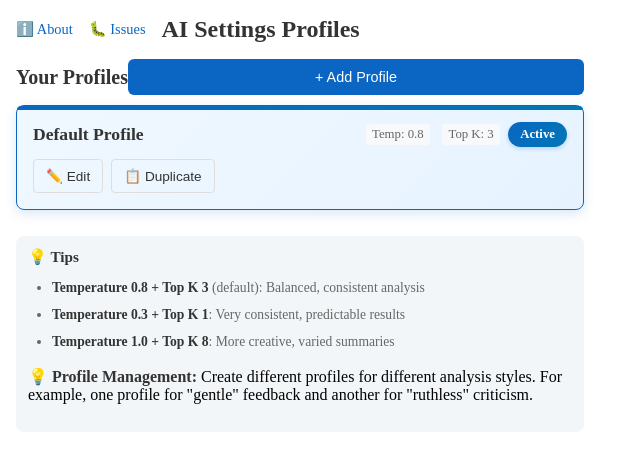
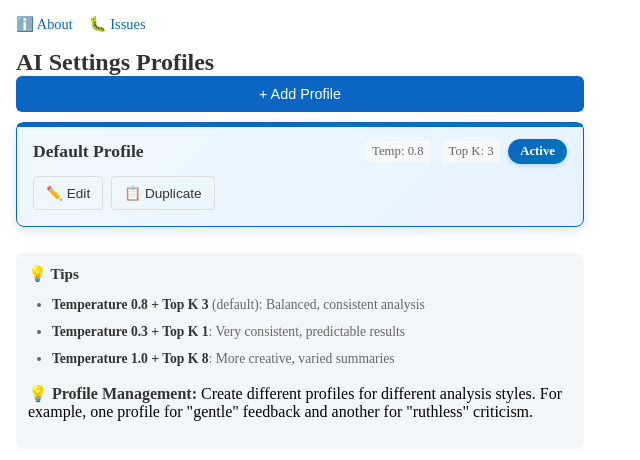
Before and after one commit to Bwca/browser-extension_linkedin-summarize-post, an Angular app in the folder extension/: page /settings in a window 1280 px wide. Shown: the top 460 px of the page, without its empty margins (0-640 px from the left). Built offline with nearby package versions, Linux system fonts and the light colour scheme.

Commit message:
Refactor angular.json for style optimization and update settings component layout. Adjusted styles configuration for better performance, increased minimum height in index.html, and refined headings in settings component for improved clarity. LABELS: refactor, ui-update

```diff
--- a/extension/angular.json
+++ b/extension/angular.json
@@ -27,9 +27,7 @@
               },
               "src/manifest.json"
             ],
-            "styles": [
-              "src/styles.scss"
-            ],
+            "styles": ["src/styles.scss"],
             "outputPath": "dist/linkedin-summarize-post"
           },
           "configurations": {
@@ -43,10 +41,14 @@
                 {
                   "type": "anyComponentStyle",
                   "maximumWarning": "4kB",
-                  "maximumError": "8kB"
+                  "maximumError": "30kB"
                 }
               ],
-              "outputHashing": "all"
+              "outputHashing": "all",
+              "optimization": {
+                "styles": false,
+                "fonts": false
+              }
             },
             "development": {
               "optimization": false,
@@ -82,9 +84,7 @@
                 "input": "public"
               }
             ],
-            "styles": [
-              "src/styles.scss"
-            ]
+            "styles": ["src/styles.scss"]
           }
         }
       }
--- a/extension/src/app/pages/settings/settings.component.html
+++ b/extension/src/app/pages/settings/settings.component.html
@@ -7,8 +7,9 @@
       class="issues-btn"
       >🐛 Issues</a
     >
-    <h1>AI Settings Profiles</h1>
   </div>
+
+  <h1>AI Settings Profiles</h1>
 
   @if (loading()) {
   <div class="loading-state">
@@ -18,7 +19,6 @@
   <!-- Profiles List -->
   <div class="profiles-section">
     <div class="section-header">
-      <h2>Your Profiles</h2>
       <button type="button" class="btn btn-primary" (click)="startAddProfile()">
         + Add Profile
       </button>
--- a/extension/src/app/pages/settings/settings.component.scss
+++ b/extension/src/app/pages/settings/settings.component.scss
@@ -483,7 +483,7 @@ input[type='range'] {
   align-items: center;
   justify-content: center;
   z-index: 1000;
-  padding: 1rem;
+  padding: 0;
 }
 
 .modal-content {
@@ -491,7 +491,7 @@ input[type='range'] {
   border-radius: 8px;
   max-width: 600px;
   width: 100%;
-  max-height: 90vh;
+  max-height: 100vh;
   overflow-y: auto;
   box-shadow: 0 4px 20px rgba(0, 0, 0, 0.15);
 
--- a/extension/src/index.html
+++ b/extension/src/index.html
@@ -10,7 +10,7 @@
       html,
       body {
         width: 600px;
-        min-height: 300px;
+        min-height: 500px;
         margin: 0;
         padding: 0;
         overflow: hidden;
```
